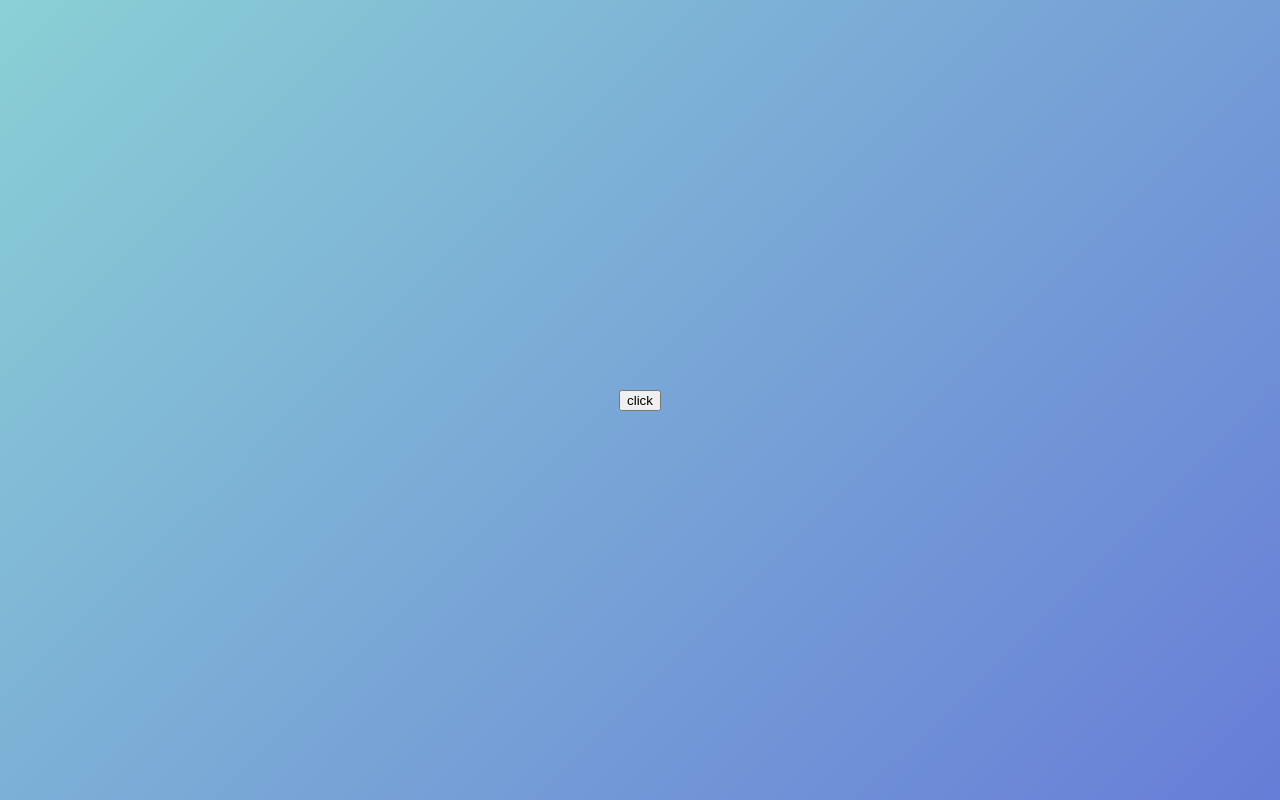
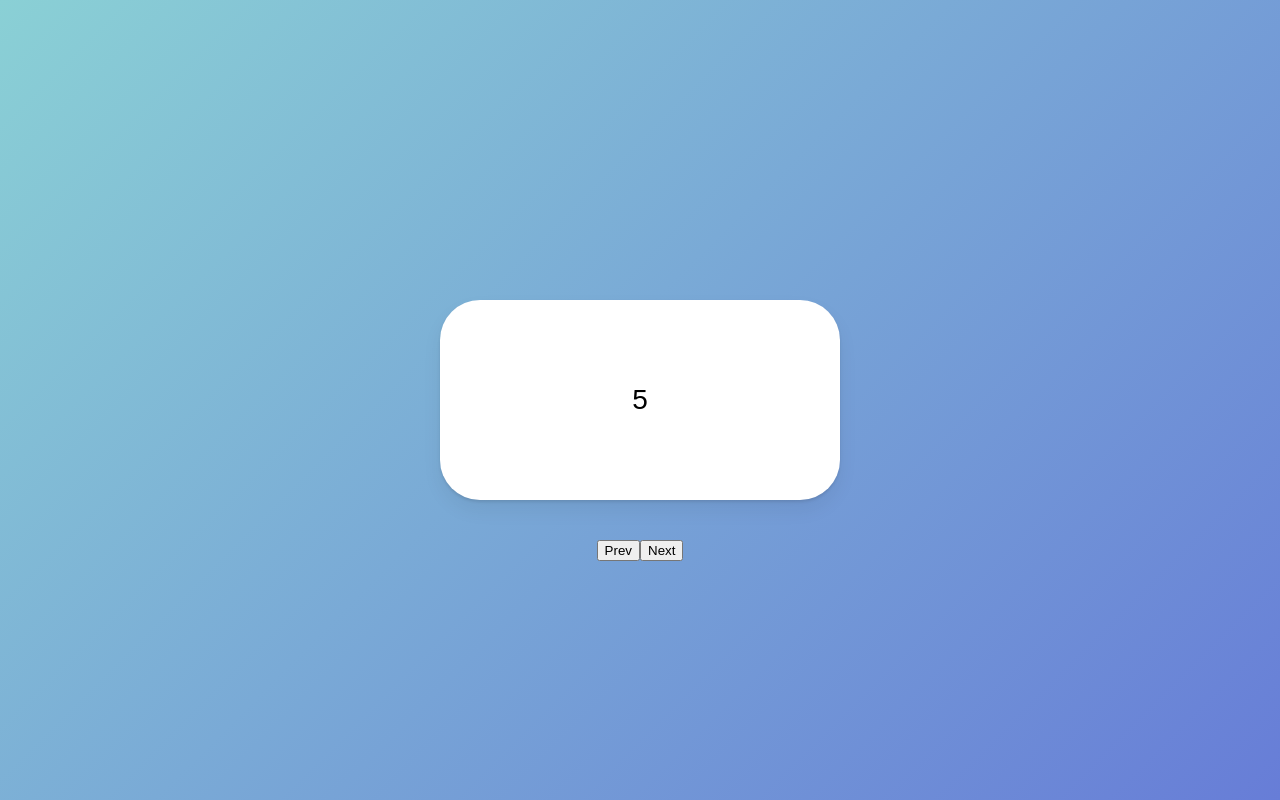
Before and after one commit to sadpu111/react-animation, a React (Create React App) app: page / in a window 1280 px wide. Built offline with nearby package versions, Linux system fonts and the light colour scheme.

Commit message:
slider animation

```diff
--- a/src/App.tsx
+++ b/src/App.tsx
@@ -8,47 +8,79 @@ const Wrapper = styled(motion.div)`
   display: flex;
   justify-content: center;
   align-items: center;
+  flex-direction: column;
 `;
 const Box = styled(motion.div)`
+  position: absolute;
   width: 400px;
   height: 200px;
   background-color: rgba(255, 255, 255, 1);
   border-radius: 40px;
-  position: absolute;
-  top: 100px;
+  display: flex;
+  justify-content: center;
+  align-items: center;
+  font-size: 28px;
   box-shadow: 0 2px 3px rgba(0, 0, 0, 0.1), 0 10px 20px rgba(0, 0, 0, 0.06);
 `;
+const Btns = styled.div`
+  display: flex;
+  flex-direction: row;
+  margin-top: 300px;
+  background-color: transparent;
+
+`;
 const boxVariants = {
-  initial: {
+  entry: (back: boolean) => ({ // custom을 통해 variants를 함수화하고 조건에 맞게 변형
+    x: back? -500 : 500,
     opacity: 0,
     scale: 0,
-  },
-  visible: {
+  }),
+  center: {
+    x: 0,
     opacity: 1,
     scale: 1,
-    rotateZ: 360,
+    transition: {
+      duration: 1,
+    },
   },
-  leaving: {
-    opacity: 0,
-    scale: 0,
-    y: 50,
-  },
+  exit: (back: boolean) => ({
+    x: back ? 500 : -500,
+      opacity: 0,
+        scale: 0,
+          transition: { duration: 1 }
+  }),
 };
 
 function App() {
-  const [showing, setShowing] = useState(false);
-  const toggleShowing = () => {
-    setShowing((preVal) => !preVal);
+  const [visible, setVisible] = useState(5);
+  const [back, setBack] = useState(false);
+  const toNext = () => {
+    setVisible((prev) => prev === 10 ? prev : prev + 1);
+    setBack(false);
   }
-  return (<Wrapper>
-    <button onClick={toggleShowing}>click</button>
-    <AnimatePresence>
-      {showing ? <Box variants={boxVariants}
-        initial="initial"
-        animate="visible"
-        exit="leaving" /> : null}
-    </AnimatePresence>
-  </Wrapper>)
+  const toPrev = () => {
+    setVisible((prev) => prev === 1 ? prev : prev - 1);
+    setBack(true);
+  }
+  console.log(back);
+  return (
+    <Wrapper>
+      <AnimatePresence custom={back} exitBeforeEnter>
+        {/* motion 규칙에 따라 아래 <Box>안의 프로퍼티로 custom을 사용하려면 <AnimatePresence>에도 추가 필요 */}
+        <Box
+          custom={back}
+          /* variants를 함수형태로 바꿔 상황에 맞게 작동하도록 커스터마이징 */
+          key={visible} variants={boxVariants}
+          initial="entry"
+          animate="center"
+          exit="exit">{visible}
+        </Box>
+      </AnimatePresence>
+      <Btns>
+        <button onClick={toPrev}>Prev</button>
+        <button onClick={toNext}>Next</button>
+      </Btns>
+    </Wrapper>)
 }
 
 export default App;
```
